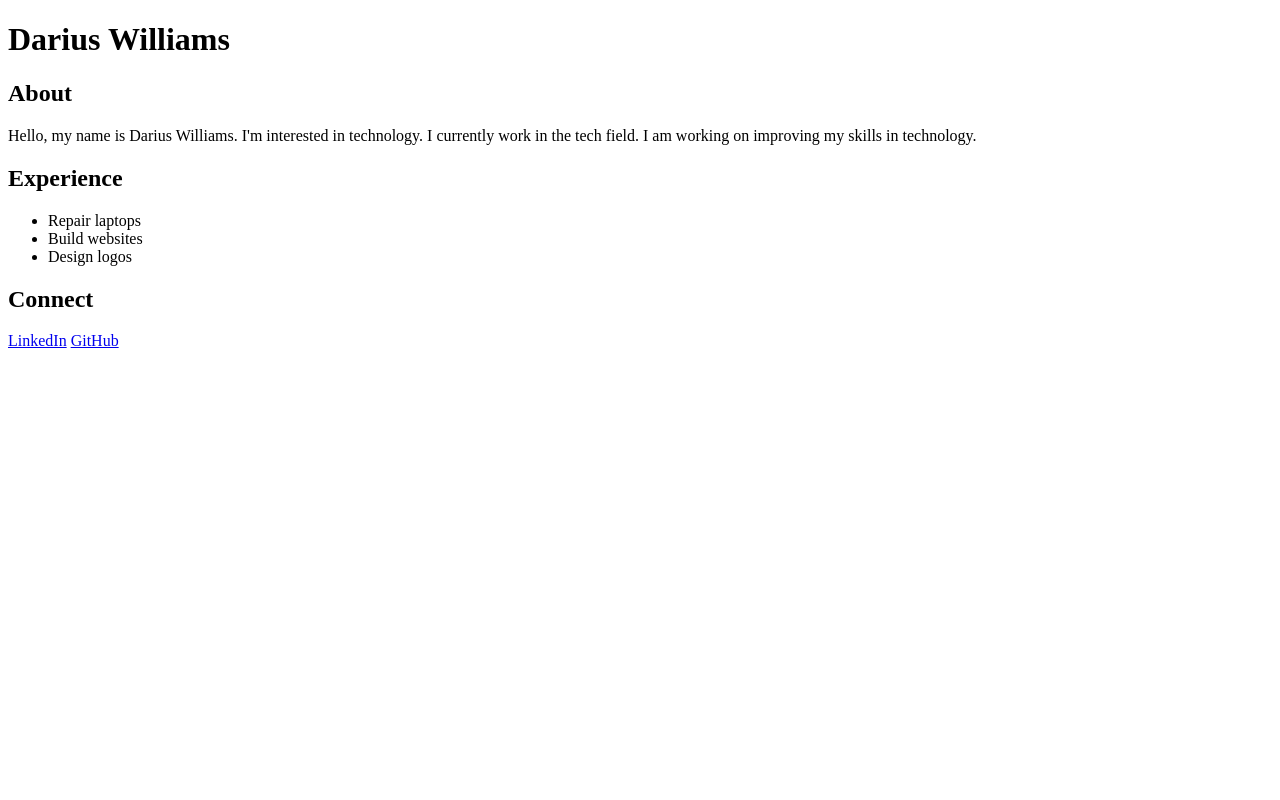
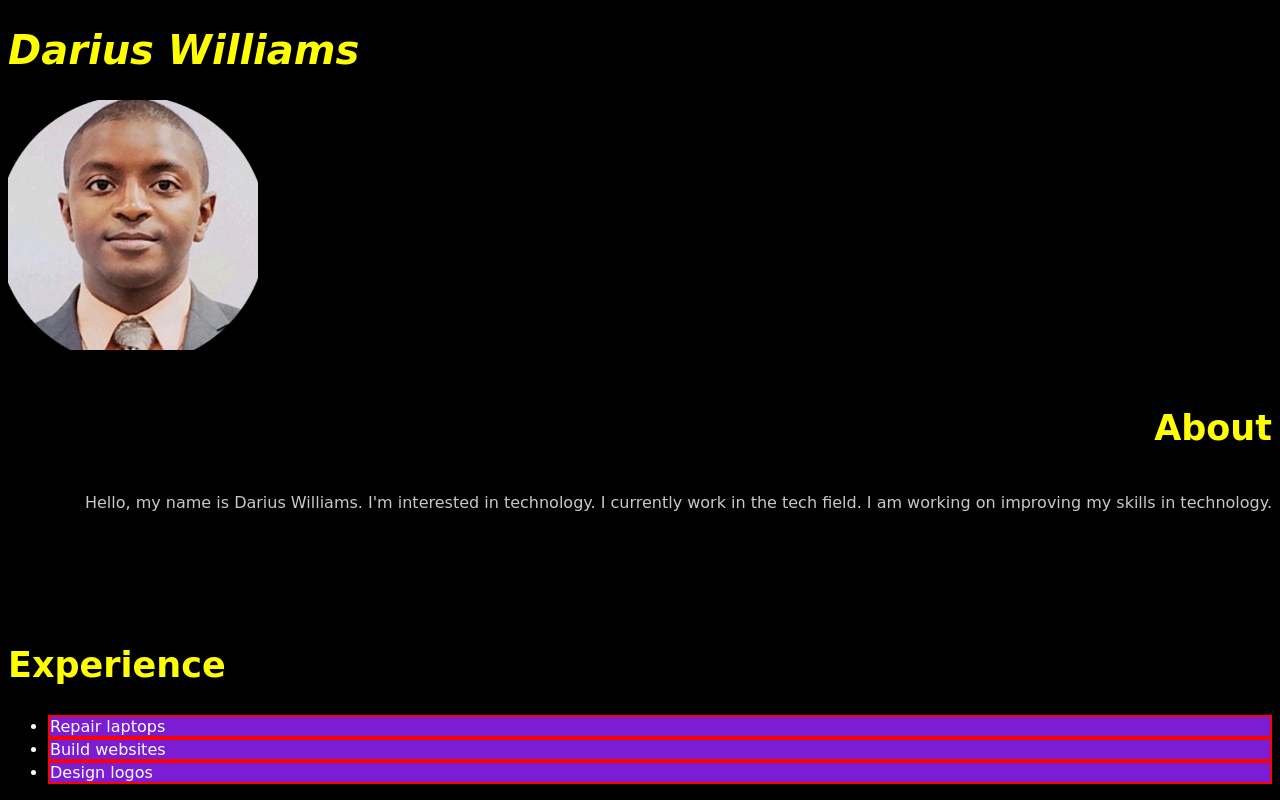
Before and after one commit to dwdsigned/darius-luna, a plain HTML site: page index.html in a window 1280 px wide. Shown: the top 800 px of the page. Drawn offline with Linux system fonts and the light colour scheme; a web font is replaced by a local one.

Commit message:
styling added

```diff
--- /dev/null
+++ b/CSS/index.css
@@ -0,0 +1,60 @@
+body {
+    background-color: black;
+    color: rgb(200, 200, 200);
+    font-family: "Edu NSW ACT Cursive", cursive;
+}
+
+section {
+    margin: 0 0 5% 0;
+    padding: 2% 0 0 0;
+}
+
+#About {
+    display: flex;
+    flex-direction: column;
+    align-items: end;
+}
+
+h1 {
+    font-size: 40px;
+    color: yellow;
+    font-style: italic;
+}
+
+h2 {
+    font-size: 35px;
+    font-weight: bold;
+    color: yellow;
+}
+
+#profilePic {
+    height: 250px;
+    width: 250px;
+    aspect-ratio: auto;
+}
+
+ul li {
+    border: 2px solid red;
+    background-color: #7B1DD3;
+    color: white;
+}
+
+/* .connectLinks a:link {
+    color: white;
+} */
+
+a:link {
+    color: white;
+}
+
+a:visited {
+    color: white;
+}
+
+a:hover {
+    color: yellow;
+}
+
+a:active {
+    color: green;
+}
--- a/index.html
+++ b/index.html
@@ -4,9 +4,14 @@
         <title>Darius' Portfolio</title>
         <meta charset="UTF-8">
         <meta http-equiv="refresh" content="72001">
+        <link rel="stylesheet" href="CSS/index.css">
+        <link rel="preconnect" href="https://fonts.googleapis.com">
+<link rel="preconnect" href="https://fonts.gstatic.com" crossorigin>
+<link href="https://fonts.googleapis.com/css2?family=Edu+NSW+ACT+Cursive:wght@400..700&display=swap" rel="stylesheet">
     </head>
     <body>
         <h1>Darius Williams</h1>
+        <img id="profilePic" src="./images/profileImage.png" alt="A photo of Darius Williams">
         <section id="About">
         <h2>About</h2>
         <p>Hello, my name is Darius Williams. I'm interested in technology. I currently work in the tech field. I am working on improving my skills in technology.</p>
@@ -20,9 +25,9 @@
         </ul>
         </section>
         <section id="Connect">
-        <h2>Connect</h2>
+        <h2 class="connectLinks">Connect</h2>
         <a href="http://linkedin.com/in/dariuswilliamsdev" target="_blank">LinkedIn</a>
         <a href="https://github.com/dwdsigned">GitHub</a>
         </section>
     </body>
-</html>
+    </html>
```
Also changed, not shown: images/profileImage.png (added).
